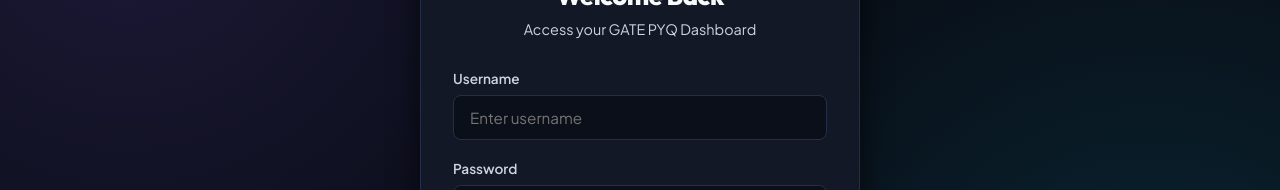
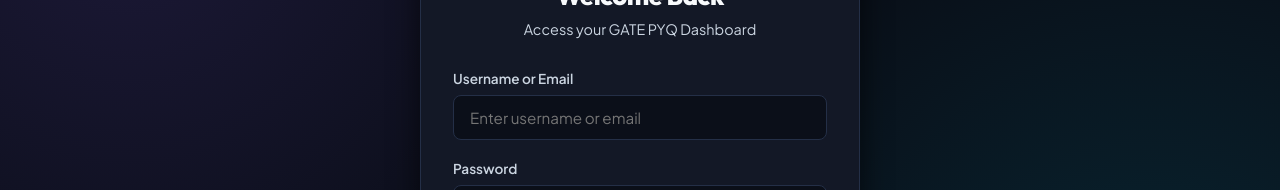
Before and after one commit to shaksham135/AIRGATE, a React (Vite) app in the folder frontend/: page /login in a window 1280 px wide. Shown: the part 261-451 px from the top of the page. Built offline with nearby package versions, Linux system fonts and the light colour scheme; no server answers.

Commit message:
feat(auth): enable dual login by either registered username or email with password verification

```diff
--- a/frontend/src/pages/Login.jsx
+++ b/frontend/src/pages/Login.jsx
@@ -40,7 +40,7 @@
       navigate('/explore');
       window.location.reload();
     } catch (err) {
-      setError(err.response?.data?.message || 'Invalid username or password!');
+      setError(err.response?.data?.message || 'Invalid username/email or password!');
     } finally {
       setLoading(false);
     }
@@ -344,13 +344,13 @@
 
         <form onSubmit={handleLogin}>
           <div className="form-group">
-            <label className="form-label">Username</label>
+            <label className="form-label">Username or Email</label>
             <input
               type="text"
               className="form-input"
               value={username}
               onChange={(e) => setUsername(e.target.value)}
-              placeholder="Enter username"
+              placeholder="Enter username or email"
               required
             />
           </div>
```
Also changed, not shown: 2 other files (tests, documents, lock files or other folders).
